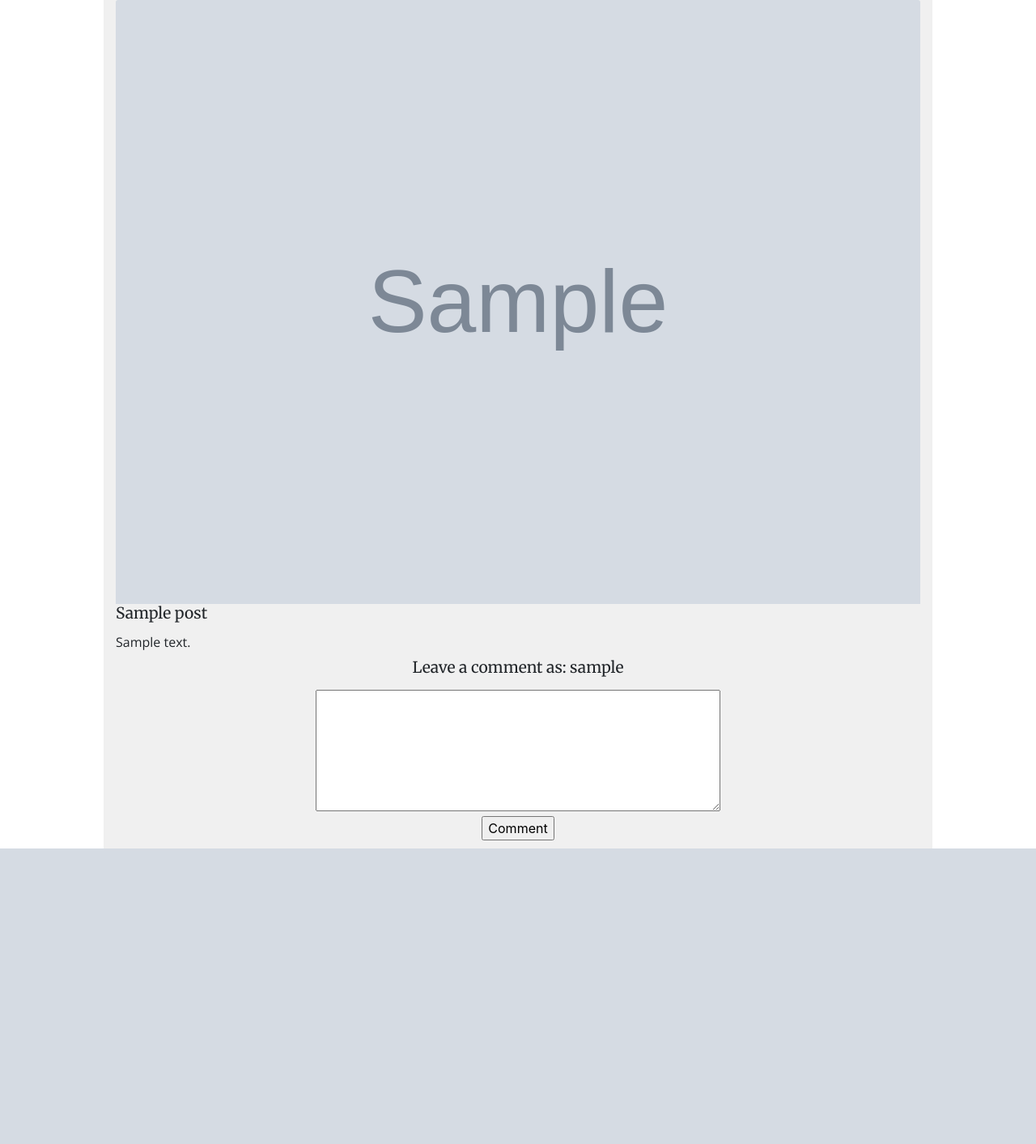
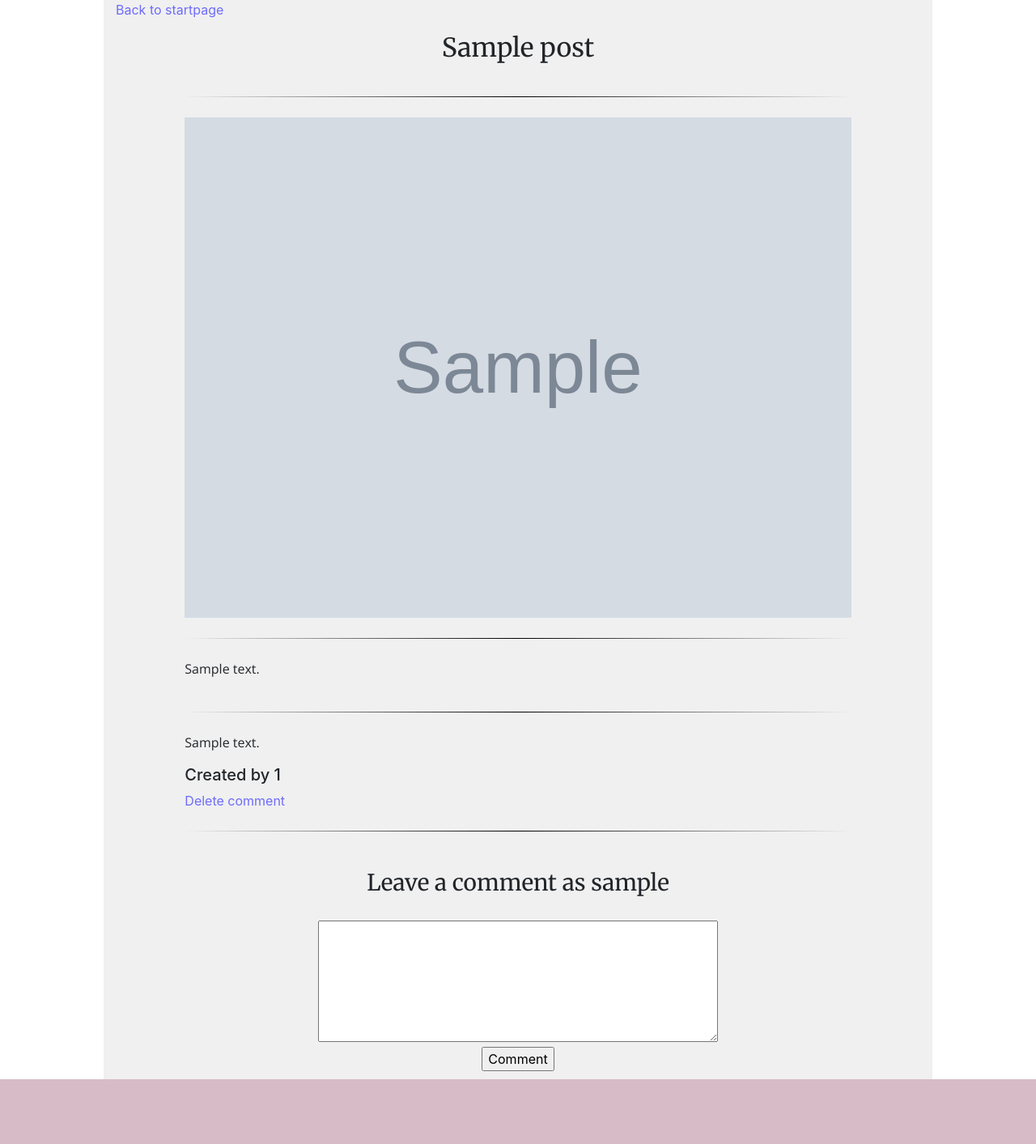
Before and after one commit to niklazhallberg/Millhouse-Project, a PHP site: page /views/single_post.php?post_id=1 in a window 1280 px wide. Shown: the part 182-1595 px from the top of the page at 81% size. Before the commit the page ends 1230 px from the top, so only its background shows below. Run offline with PHP 8.4, Linux system fonts and the light colour scheme; the visitor is signed in with stand-in values (Sample User, id 1); tables that the repository leaves empty hold one stand-in row (values such as "Sample post"); grey boxes marked "Sample" are stand-in pictures; some libraries are stand-ins or nearby versions.

Commit message:
now showing comments and redirect back to same single_post page instead of index

```diff
--- a/css/style.css
+++ b/css/style.css
@@ -20,11 +20,15 @@ Secondary Colors:
 
 h1, h2, h3, h4 {
 	font-family: 'Merriweather', serif;
-	font-size: 1.2em;
+    padding: 0.5em;
 }
 
 h3 {
 	margin-top: 0.5rem;
+}
+
+h2 {
+    text-align: center;
 }
 
 p {
@@ -39,7 +43,7 @@ body {
 	background-color: white;
 }
 
-header {
+header, footer {
 	background-color: #D7BCC8;
 }
 
@@ -53,6 +57,19 @@ header {
 
 img{
 	max-width: 100%;
+    margin: 0 auto;
+}
+
+.sexy_line {
+    margin: 25px auto;
+    height: 1px;
+    width: 100%;
+    background: black;
+    background: -webkit-gradient(linear, 0 0, 100% 0, from(#F0F0F0), to(#F0F0F0), color-stop(50%, black));
+}
+
+.single-post-img {
+    width: 100%;
 }
 
 main {
@@ -106,6 +123,10 @@ input {
 	margin-bottom: 1.5em;
 }
 
+footer {
+    height: 5em;
+}
+
 
 /* Small devices (tablets, 768px and up) */
 @media screen and (min-width: 768px) {
--- a/includes/add_comment_sql.php
+++ b/includes/add_comment_sql.php
@@ -5,7 +5,7 @@ include 'database_connection.php';
 //save input to varible
 $content = $_POST["content"];
 $created_by = $_SESSION["user_id"];
-$post_id = $_POST["id"];
+$post_id = $_SESSION["post_id"];
 
 //
 $statement = $pdo->prepare("INSERT INTO comments (content, created_by, post_id) VALUES (:content, :created_by, :post_id)");
@@ -17,5 +17,5 @@ $statement->execute(
   ]
 );
 // redirect
-header('location: ../views/index.php');
+header("location: ../views/single_post.php?post_id=$post_id");
 ?>
--- a/includes/add_form.php
+++ b/includes/add_form.php
@@ -1,6 +1,6 @@
 <form class="add-post" action="../includes/add_post_sql.php" method="POST" enctype=“multipart/form-data”>
   <input type="text" name="title" placeholder="heading"><br>
     <textarea name="description" rows="10" cols="60"></textarea><br>
-  <input type="file" name="image" id="image">
+  <input type="file" name="file-to-upload" id="image">
   <input type="submit" value="Send">
 </form>
--- a/includes/single_post_sql.php
+++ b/includes/single_post_sql.php
@@ -1,11 +1,21 @@
 <?php
 include '../includes/database_connection.php';
 
-$post_id = $_GET["post_id"];
+//save post id with get to session
+$_SESSION["post_id"] = $_GET["post_id"];
 
-         $post_to_print = $pdo->prepare("SELECT * FROM posts WHERE id = :id");
-         $post_to_print->execute(
-             [
-                 ":id" => $post_id
-             ]
-         );
+//selects all posts from db with correct post_id
+$post_to_print = $pdo->prepare("SELECT * FROM posts WHERE id = :id");
+$post_to_print->execute(
+    [
+        ":id" => $_SESSION["post_id"]
+    ]
+);
+
+//selects all comments for correct post with post_id
+$comments_to_print = $pdo->prepare("SELECT * FROM comments WHERE post_id = :post_id");
+$comments_to_print->execute(
+    [
+        ":post_id" => $_SESSION["post_id"]
+    ]
+);
--- a/views/single_post.php
+++ b/views/single_post.php
@@ -8,36 +8,52 @@ include '../includes/database_connection.php';
 <?php include '../includes/header.php'; ?>
 
 <main class="container-fluid">
-  <div class="row">
+  <div class="row justify-content-center">
 
+   <div class="col-12"><a href="../index.php">Back to startpage</a></div>
     <?php
 
       include '../includes/single_post_sql.php';
 
-      //looping through array and printing post
+      //looping through array and printing post from databse
       foreach($post_to_print as $post){ ?>
 
+           <div class="col-10">
 
-           <div class="col-12">
-           <img  class="card-img-top" src="../images/<?= $post["image"]; ?>" alt="image not found">
+           <h2> <?= $post["title"]; ?> </h2>
+           <div class="sexy_line"></div>
+
+           <img class="single-post-img" src="../images/<?= $post["image"]; ?>" alt="image not found">
            </div>
 
-           <div class="col-12">
-           <h2 class="card-title"> <?= $post["title"]; ?> </h2>
-           <p class="card-text"> <?= $post["description"]; ?> </p>
+           <div class="col-10">
+           <div class="sexy_line"></div>
+           <p> <?= $post["description"]; ?> </p>
            </div>
 
-           <?php
-           $post_id = $post["id"];
-            } ?>
+<?php } ?>
 
-            <div class="col-12">
+            <div class="col-10">
+            <div class="sexy_line"></div>
+            <?php foreach($comments_to_print as $comment){ ?>
 
+            <p><?= $comment["content"]; ?></p>
+            <h5>Created by <?= $comment["created_by"]; ?></h5>
+            <!-- if loged in user is admin, show delet comment button -->
+            <?php if($_SESSION["admin"]){ ?>
+            <a href="#">Delete comment</a>
+<?php
+}
+ } ?>
+            </div>
+
+            <div class="col-10">
+              <div class="sexy_line"></div>
               <form class="comment-form" action="../includes/add_comment_sql.php" method="POST">
-              <label for="comment-field"><h3>Leave a comment as: <?= $_SESSION["username"]; ?></h3></label><br />
+              <label for="comment-field"><h3>Leave a comment as <?= $_SESSION["username"]; ?></h3></label><br />
               <textarea name="content"></textarea><br />
 
-              <input type="hidden" name="id" value="<?= $post_id ?>">
+              <input type="hidden" name="id" value="<?= $_SESSION["post_id"] ?>">
 
               <input type="submit" value="Comment">
               </form>
@@ -48,8 +64,9 @@ include '../includes/database_connection.php';
 
 
 
-
+<?php include '../includes/footer.php'; ?>
 <?php include '../includes/javascript_tag.php'; ?>
 </body>
 
+
 </html>
```
Also changed, not shown: includes/upload.php (added, +17 -0 lines), images/bildtest-liten.jpg (added).
